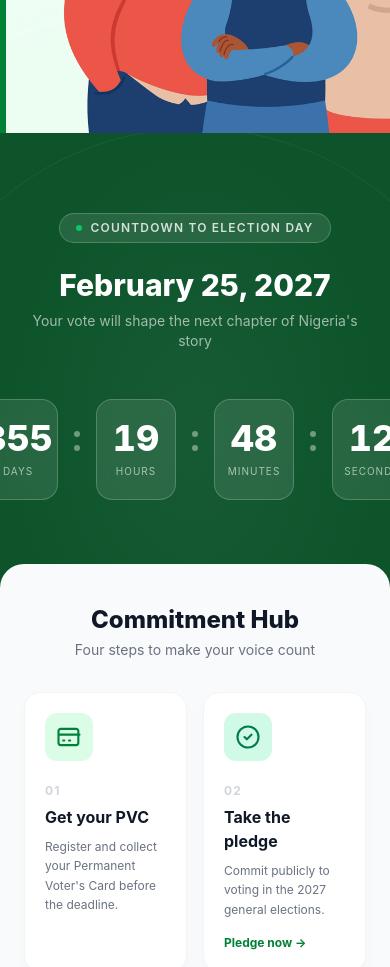
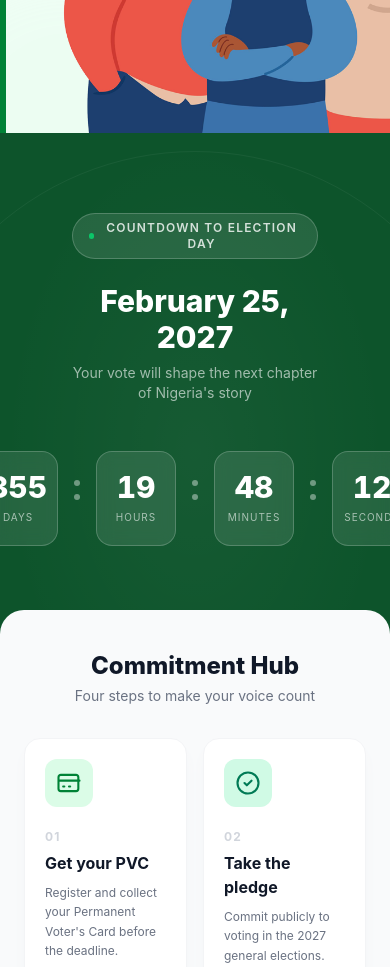
Before and after one commit to mrseewhy/iwin, a React (Vite) app: page / in a window 390 px wide. Shown: the part 1140-2107 px from the top of the page. Built offline with nearby package versions, Linux system fonts and the light colour scheme.

Commit message:
changed time display

```diff
--- a/src/components/Countdown.tsx
+++ b/src/components/Countdown.tsx
@@ -34,7 +34,7 @@ export default function Countdown() {
 
     return (
         // pb-36 gives room for the CommitmentHub cards to overlap up into this section
-        <section className="relative bg-green-900 text-white pt-20 pb-56 overflow-hidden">
+        <section className="relative bg-green-900 text-white pt-20 pb-56 overflow-hidden px-12">
 
             {/* Decorative background rings */}
             <div className="absolute top-1/2 left-1/2 -translate-x-1/2 -translate-y-1/2 w-[600px] h-[600px] rounded-full border border-white/5 pointer-events-none" />
@@ -85,7 +85,7 @@ type TimeBoxProps = {
 function TimeBox({ value, label }: TimeBoxProps) {
     return (
         <div className="flex flex-col items-center bg-white/10 backdrop-blur border border-white/20 rounded-2xl px-5 py-5 min-w-[80px] md:min-w-[110px]">
-            <span className="text-4xl md:text-5xl font-extrabold text-white tabular-nums leading-none">
+            <span className="text-3xl md:text-5xl font-extrabold text-white tabular-nums leading-none">
                 {String(value).padStart(2, "0")}
             </span>
             <span className="text-[10px] uppercase tracking-widest text-white/60 mt-2">
```
